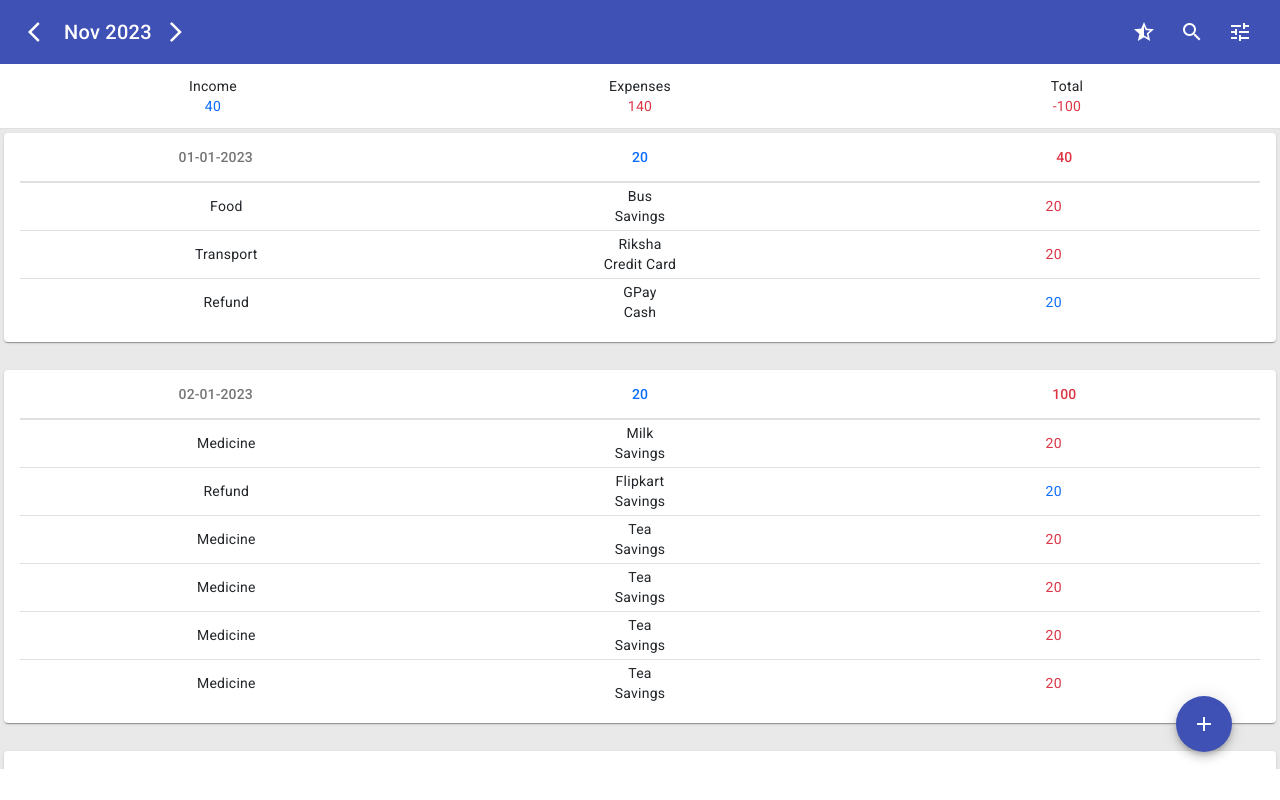
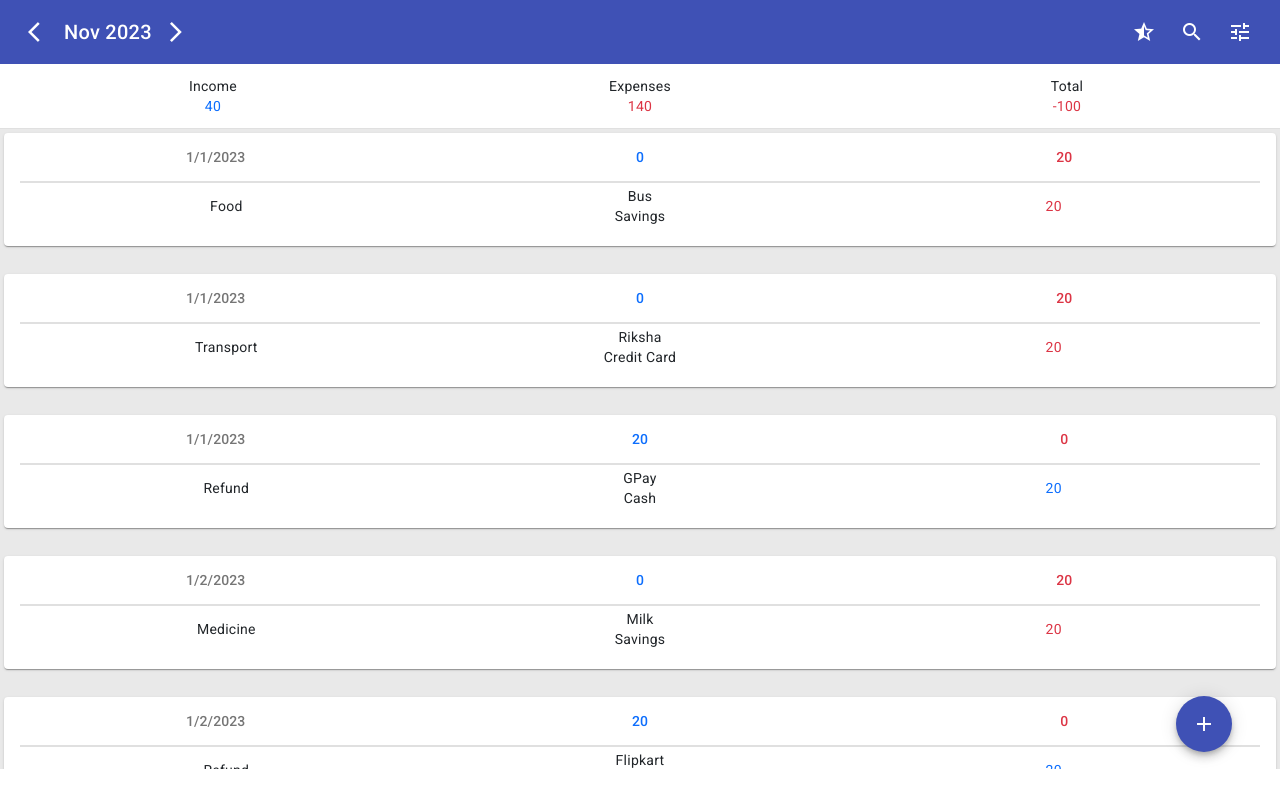
Before and after one commit to vinayak-more/expense-manager, an Angular app: page / in a window 1280 px wide. Built offline with nearby package versions, Linux system fonts and the light colour scheme.

Commit message:
Transaction edit with routing

```diff
--- a/src/app/app.routes.ts
+++ b/src/app/app.routes.ts
@@ -6,4 +6,5 @@ export const routes: Routes = [
     { path: '', component: TransactionsComponent},
     { path: 'transactions', component: TransactionsComponent},
     { path: 'transactions/new', component: TransactionEditComponent},
+    { path: 'transactions/edit/:id', component: TransactionEditComponent}
 ];
--- a/src/app/service/transaction.service.ts
+++ b/src/app/service/transaction.service.ts
@@ -10,7 +10,8 @@ import { CategoryService } from './category.service';
 export class TransactionService {
   transactionList: Transaction[] = [
     {
-      date: "01-01-2023",
+      id: 1,
+      date: new Date(new Date("01-01-2023")),
       transactionType: TransactionType.DEBIT,
       account: 1,
       category: 1,
@@ -19,7 +20,8 @@ export class TransactionService {
 
     },
     {
-      date: "01-01-2023",
+      id: 2,
+      date: new Date("01-01-2023"),
       transactionType: TransactionType.DEBIT,
       account: 2,
       category: 2,
@@ -28,7 +30,8 @@ export class TransactionService {
 
     },
     {
-      date: "01-01-2023",
+      id: 3,
+      date: new Date("01-01-2023"),
       transactionType: TransactionType.CREDIT,
       account: 3,
       category: 5,
@@ -37,7 +40,8 @@ export class TransactionService {
 
     },
     {
-      date: "02-01-2023",
+      id: 4,
+      date: new Date("02-01-2023"),
       transactionType: TransactionType.DEBIT,
       account: 1,
       category: 3,
@@ -45,7 +49,8 @@ export class TransactionService {
       note: 'Milk'
     },
     {
-      date: "02-01-2023",
+      id: 5,
+      date: new Date("02-01-2023"),
       transactionType: TransactionType.CREDIT,
       account: 1,
       category: 5,
@@ -53,7 +58,8 @@ export class TransactionService {
       note: 'Flipkart'
     },
     {
-      date: "02-01-2023",
+      id: 6,
+      date: new Date("02-01-2023"),
       transactionType: TransactionType.DEBIT,
       account: 1,
       category: 3,
@@ -61,7 +67,8 @@ export class TransactionService {
       note: 'Tea'
     },
     {
-      date: "02-01-2023",
+      id: 7,
+      date: new Date("02-01-2023"),
       transactionType: TransactionType.DEBIT,
       account: 1,
       category: 3,
@@ -69,7 +76,8 @@ export class TransactionService {
       note: 'Tea'
     },
     {
-      date: "02-01-2023",
+      id: 8,
+      date: new Date("02-01-2023"),
       transactionType: TransactionType.DEBIT,
       account: 1,
       category: 3,
@@ -77,7 +85,8 @@ export class TransactionService {
       note: 'Tea'
     },
     {
-      date: "02-01-2023",
+      id: 9,
+      date: new Date("02-01-2023"),
       transactionType: TransactionType.DEBIT,
       account: 1,
       category: 3,
@@ -85,7 +94,8 @@ export class TransactionService {
       note: 'Tea'
     },
     {
-      date: "03-01-2023",
+      id: 10,
+      date: new Date("03-01-2023"),
       transactionType: TransactionType.TRANSFER,
       account: 1,
       to: 3,
@@ -97,26 +107,26 @@ export class TransactionService {
   constructor(
     private accountService: AccountService,
     private categoryService: CategoryService,
-    ) { }
+  ) { }
 
-  public getTransactionsGroupByDate(){
-    const map = new Map<string, Transaction[]>();
-    for(let transaction of this.getTransactions()){
-      if(map.has(transaction.date)){
+  public getTransactionsGroupByDate() {
+    const map = new Map<Date, Transaction[]>();
+    for (let transaction of this.getTransactions()) {
+      if (map.has(transaction.date)) {
         map.get(transaction.date)?.push(transaction);
-      }else {
+      } else {
         map.set(transaction.date, [transaction]);
       }
     }
     return map;
   }
 
-  public getTransactions(){
+  public getTransactions() {
     const accountMap = this.getAccountMap();
     const categoryMap = this.getCategoryMap();
     const transactions = [];
-    this.transactionList.forEach( transaction => {
-      const newTransaciton = { ...transaction};
+    this.transactionList.forEach(transaction => {
+      const newTransaciton = { ...transaction };
       newTransaciton.accountName = accountMap.get(transaction.account);
       newTransaciton.categoryName = categoryMap.get(transaction.category);
       newTransaciton.toName = accountMap.get(transaction.to);
@@ -125,19 +135,29 @@ export class TransactionService {
     return transactions;
   }
 
-  public saveTransaction(transaction: Transaction){
+  public getTransaction(id: number) {
+    return this.transactionList.find(transaction => transaction.id === id);
+  }
+
+  public saveTransaction(transaction: Transaction) {
+    transaction.id = this.transactionList.length,
     this.transactionList.push(transaction);
   }
 
-  private getAccountMap(){
+  private getAccountMap() {
     const accountMap = new Map<number, string>();
-    this.accountService.getAccounts().forEach(account=> accountMap.set(account.id, account.name));
+    this.accountService.getAccounts().forEach(account => accountMap.set(account.id, account.name));
     return accountMap;
   }
 
-  private getCategoryMap(){
+  private getCategoryMap() {
     const categoryMap = new Map<number, string>();
     this.categoryService.getCategories().forEach(category => categoryMap.set(category.id, category.name));
     return categoryMap;
   }
+
+  public updateTransaction(transaction: Transaction){
+    const index = this.transactionList.findIndex(ele=> ele.id == transaction.id);
+    this.transactionList[index] = transaction;
+  }
 }
--- a/src/app/transaction-edit/transaction-edit.component.html
+++ b/src/app/transaction-edit/transaction-edit.component.html
@@ -6,6 +6,7 @@
         <span style="vertical-align: super;">Expense</span>
     </div>
     <form [formGroup]="formGroup" (ngSubmit)="onSubmit()">
+        <input *ngIf="false" type="number" formControlName="id">
         <div class="row">
             <mat-button-toggle-group formControlName="transactionType" name="fontStyle" aria-label="Font Style">
                 <mat-button-toggle class="col-4" value="CREDIT">Income</mat-button-toggle>
--- a/src/app/transaction-edit/transaction-edit.component.ts
+++ b/src/app/transaction-edit/transaction-edit.component.ts
@@ -3,7 +3,7 @@ import { MatButtonModule } from '@angular/material/button';
 import { MatButtonToggleModule } from '@angular/material/button-toggle';
 import { MatDividerModule } from '@angular/material/divider';
 import { MatIconModule } from '@angular/material/icon';
-import { Router } from '@angular/router';
+import { ActivatedRoute, Params, Router } from '@angular/router';
 import { MatDatepickerModule } from '@angular/material/datepicker';
 import { MatInputModule } from '@angular/material/input';
 import { MatFormFieldModule } from '@angular/material/form-field';
@@ -17,11 +17,13 @@ import { Account } from '../model/account.model';
 import { AccountService } from '../service/account.service';
 import { CategoryService } from '../service/category.service';
 import { Category } from '../model/category.model';
+import { NgIf } from '@angular/common';
 
 @Component({
   selector: 'app-transaction-edit',
   standalone: true,
   imports: [
+    NgIf,
     ReactiveFormsModule,
 
     MatIconModule,
@@ -40,9 +42,11 @@ import { Category } from '../model/category.model';
 export class TransactionEditComponent implements OnInit {
   accounts: Account[];
   categories: Category[];
+  editMode: boolean = false;
 
   formGroup = new FormGroup<TransactionForm>({
-    transactionType: new FormControl(TransactionType.DEBIT, Validators.required),
+    id: new FormControl(null),
+    transactionType: new FormControl(TransactionType.DEBIT, {nonNullable: true}),
     date: new FormControl(new Date(), Validators.required),
     account: new FormControl(null, Validators.required),
     category: new FormControl(null, Validators.required),
@@ -51,6 +55,7 @@ export class TransactionEditComponent implements OnInit {
   });
 
   constructor(
+    private route: ActivatedRoute,
     private router: Router,
     private transactionService: TransactionService,
     private accountService: AccountService,
@@ -61,27 +66,41 @@ export class TransactionEditComponent implements OnInit {
     this.accounts = this.accountService.getAccounts();
     this.categories = this.categoryService.getCategories().filter(category => category.transactionType === this.formGroup.value.transactionType);
     this.formGroup.controls.transactionType.valueChanges.subscribe(value => this.onTransactionTypeChange(value));
-
+    this.route.params.subscribe((params: Params) => {
+      if (params['id']) {
+        this.editMode = true;
+        const transaction = this.transactionService.getTransaction(+params['id']);
+        this.onTransactionTypeChange(transaction.transactionType);
+        this.formGroup.setValue({
+          ...transaction,
+        });
+      } else {
+        this.editMode = false;
+      }
+    })
   }
 
   onTransactionTypeChange(type: TransactionType) {
-    if(type === TransactionType.TRANSFER){
+    if (type === TransactionType.TRANSFER) {
       this.formGroup.removeControl('category');
       this.formGroup.addControl('to', new FormControl(null, Validators.required));
     } else {
       this.formGroup.removeControl('to');
       this.categories = this.categoryService.getCategories().filter(category => category.transactionType === type);
-      if(this.formGroup.contains('category'))
+      if (this.formGroup.contains('category'))
         this.formGroup.controls.category.reset();
       else this.formGroup.addControl('category', new FormControl(null, Validators.required));
     }
   }
 
   onSubmit() {
-    this.transactionService.saveTransaction({
-      ...this.formGroup.value,
-      date: this.formGroup.value.date ? this.formGroup.value.date.toLocaleDateString('en-in') : '',
-    });
+    const transaction = {...this.formGroup.getRawValue()};
+    if(this.editMode){
+      this.transactionService.updateTransaction(transaction);
+    } else {
+      this.transactionService.saveTransaction(transaction);
+    }
+
     this.onBack();
   }
 
@@ -91,12 +110,13 @@ export class TransactionEditComponent implements OnInit {
 
 }
 
-interface TransactionForm{
-  transactionType: FormControl<TransactionType | null>,
-    date: FormControl<Date>,
-    account: FormControl<number | null>,
-    amount: FormControl<number | null>,
-    note: FormControl<string | null>,
-    category?: FormControl<number | null>,
-    to?:FormControl<number | null>,
+interface TransactionForm {
+  id?:FormControl<number|null>,
+  transactionType: FormControl<TransactionType>,
+  date: FormControl<Date>,
+  account: FormControl<number | null>,
+  amount: FormControl<number | null>,
+  note?: FormControl<string | null>,
+  category?: FormControl<number | null>,
+  to?: FormControl<number | null>,
 }
--- a/src/app/transactions/transaction-item/transaction-item.component.html
+++ b/src/app/transactions/transaction-item/transaction-item.component.html
@@ -1,12 +1,12 @@
 <mat-card class="m-1">
     <mat-card-subtitle>
-        <app-transaction-item-summary [date]="transactionDate"
+        <app-transaction-item-summary [date]="transactionDate.toLocaleDateString('en-IN')"
             [transactions]="transactions"></app-transaction-item-summary>
     </mat-card-subtitle>
     <mat-card-content>
         <mat-divider></mat-divider>
         <div *ngFor="let transaction of transactions">
-            <mat-grid-list cols="3" rowHeight="3rem">
+            <mat-grid-list cols="3" rowHeight="3rem" (click)="onClick(transaction)">
                 @if(transaction.transactionType === transactionType.TRANSFER){
                     <mat-grid-tile> {{ transaction.accountName }} -> {{ transaction.toName}}</mat-grid-tile>
                     <mat-grid-tile>{{ transaction.note }}</mat-grid-tile>
--- a/src/app/transactions/transaction-list/transaction-list.component.ts
+++ b/src/app/transactions/transaction-list/transaction-list.component.ts
@@ -12,7 +12,7 @@ import { TransactionService } from '../../service/transaction.service';
   styleUrl: './transaction-list.component.scss'
 })
 export class TransactionListComponent implements OnInit{
-  transactionMap:Map<string, Transaction[]> | null = null;
+  transactionMap:Map<Date, Transaction[]> | null = null;
 
   constructor(private transactionService: TransactionService){}
 
```
Also changed, not shown: src/app/model/transaction.model.ts (+6 -5 lines), src/app/transactions/transaction-item/transaction-item.component.ts (+8 -1 lines).
